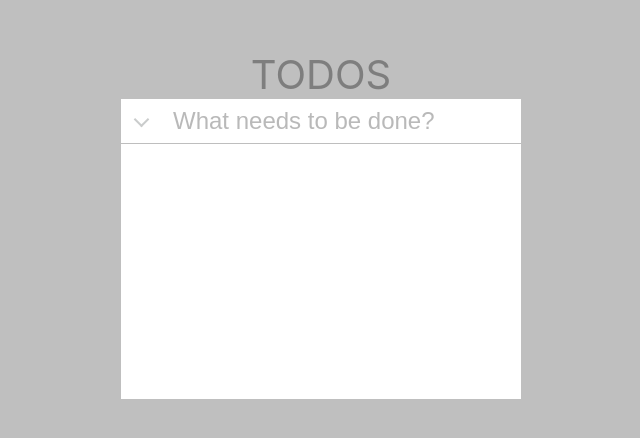
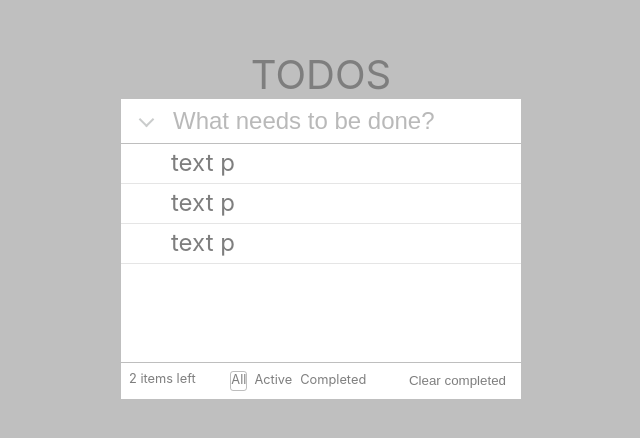
Before and after one commit to kli2m/todo, a React app: page / in a window 1280 px wide. Shown: the part 176-614 px from the top of the page, without its empty margins (319-959 px from the left). Built offline with nearby package versions, Linux system fonts and the light colour scheme.

Commit message:
refactor: Refactoring code

```diff
--- a/src/App.tsx
+++ b/src/App.tsx
@@ -1,8 +1,8 @@
-import React from 'react';
-import List from './components/List/List';
+import React, { ReactElement } from 'react';
+import { List } from 'components';
 import './App.scss';
 
-function App() {
+function App(): ReactElement {
   return (
     <div className="container">
       <div className="header">
--- a/src/components/ControlPanel/ControlPanel.tsx
+++ b/src/components/ControlPanel/ControlPanel.tsx
@@ -1,14 +1,10 @@
-import React, { useEffect, useState } from 'react';
+import React, { ReactElement, useState } from 'react';
 import './ControlPanel.scss';
 
-const ControlPanel = () => {
+const ControlPanel = (): ReactElement => {
   const [toggle, setToggle] = useState<string>('All');
 
-  useEffect(() => {
-    console.log(toggle);
-  }, [toggle]);
-
-  const handleChangeToggle = (event: React.ChangeEvent<HTMLInputElement>) => {
+  const handleChangeToggle = (event: React.ChangeEvent<HTMLInputElement>): void => {
     setToggle(event.target.value);
   };
 
--- a/src/components/Input/Input.scss
+++ b/src/components/Input/Input.scss
@@ -3,7 +3,6 @@
   height: 15%;
   box-sizing: border-box;
   position: relative;
-  border-bottom: 1px solid rgba(0, 0, 0, 0.5);
   display: flex;
   align-items: center;
   overflow: hidden;
@@ -36,7 +35,7 @@
       background: transparent;
       border-left: 2px solid #979b9a;
       border-bottom: 2px solid #979b9a;
-      left: 15px;
+      left: 20px;
       top: 15px;
       transform: rotate(-45deg);
       margin-right: 5px;
--- a/src/components/Input/Input.tsx
+++ b/src/components/Input/Input.tsx
@@ -1,7 +1,7 @@
-import React from 'react';
+import React, { ReactElement } from 'react';
 import './Input.scss';
 
-const Input = () => (
+const Input = (): ReactElement => (
   <div className="input">
     <div className="input__icon-block">
       <div className="input__icon-block_icon"></div>
--- a/src/components/List/List.scss
+++ b/src/components/List/List.scss
@@ -6,7 +6,9 @@
   display: flex;
   flex-direction: column;
   &__items {
-    height: 85%;
+    height: 73%;
     width: 100%;
+    border-bottom: 1px solid rgba(0, 0, 0, 0.5);
+    border-top: 1px solid rgba(0, 0, 0, 0.5);
   }
 }
--- a/src/components/List/List.tsx
+++ b/src/components/List/List.tsx
@@ -1,11 +1,17 @@
-import React from 'react';
-import Input from '../Input/Input';
+import React, { ReactElement } from 'react';
+import { Input, Note, ControlPanel } from 'components';
+
 import './List.scss';
 
-const List = () => (
+const List = (): ReactElement => (
   <div className="list">
     <Input></Input>
-    <div className="list__items"></div>
+    <div className="list__items">
+      <Note></Note>
+      <Note></Note>
+      <Note></Note>
+    </div>
+    <ControlPanel></ControlPanel>
   </div>
 );
 
--- a/src/components/Note/Note.scss
+++ b/src/components/Note/Note.scss
@@ -1,6 +1,6 @@
 .note {
   width: 100%;
-  height: 15%;
+  height: 40px;
   box-sizing: border-box;
   position: relative;
   border-bottom: 1px solid rgba(0, 0, 0, 0.2);
--- a/src/components/Note/Note.tsx
+++ b/src/components/Note/Note.tsx
@@ -1,12 +1,12 @@
-import React, { useState } from 'react';
+import React, { ReactElement, useState } from 'react';
 import './Note.scss';
 
-const Note = () => {
-  const [isDone, setIsDone] = useState(false);
+const Note = (): ReactElement => {
+  const [isDone, setIsDone] = useState<boolean>(false);
 
   const inputClass = isDone ? 'done' : 'active';
 
-  const onHanderClick = () => {
+  const onHanderClick = (): void => {
     setIsDone(!isDone);
   };
 
--- /dev/null
+++ b/src/components/index.ts
@@ -0,0 +1,4 @@
+export { default as Input } from './Input/Input';
+export { default as List } from './List/List';
+export { default as Note } from './Note/Note';
+export { default as ControlPanel } from './ControlPanel/ControlPanel';
```
